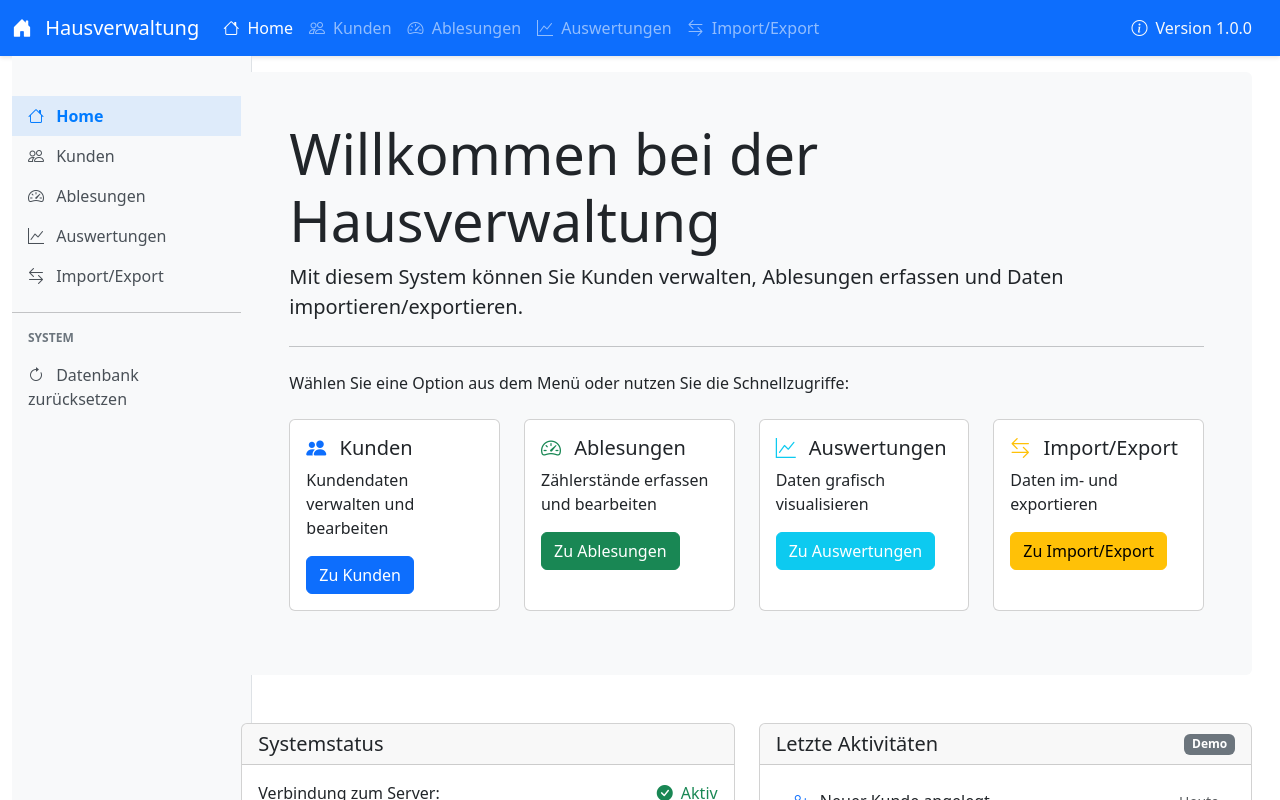
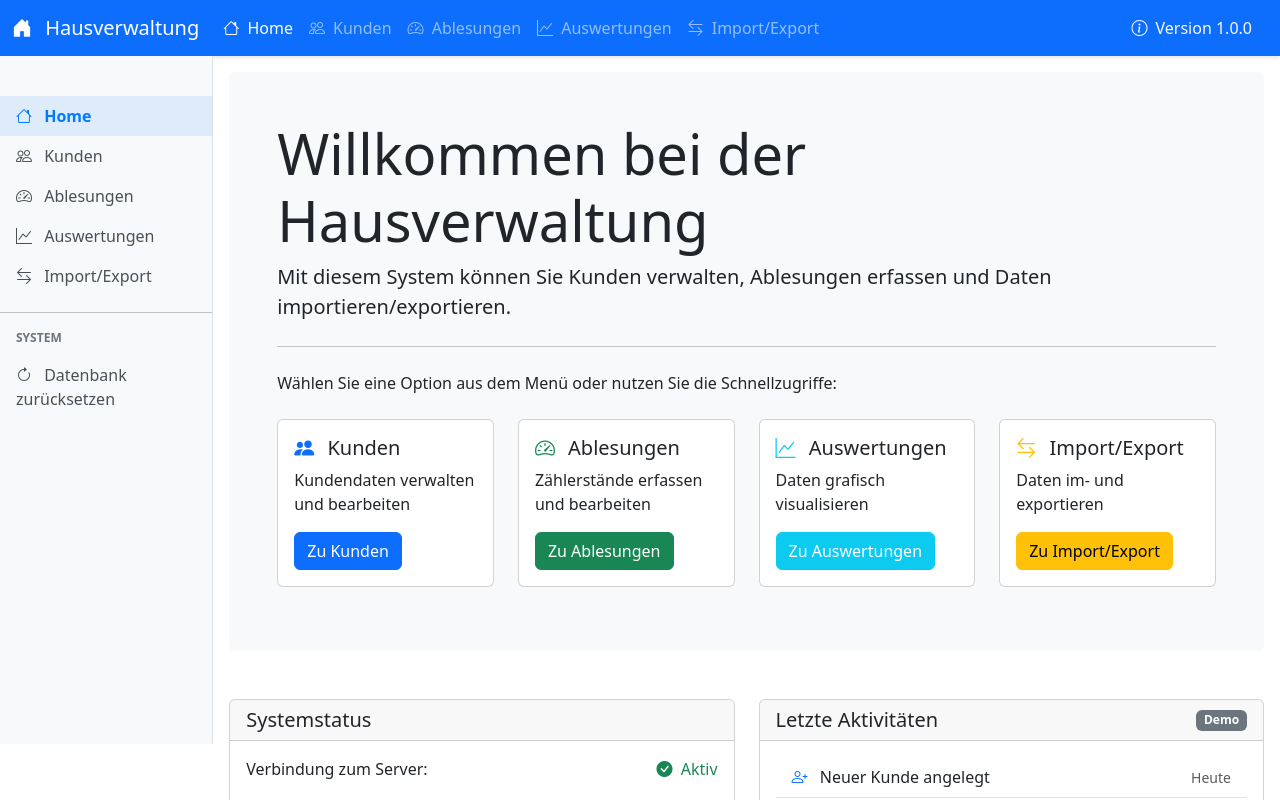
Before and after one commit to Andreas11123/3FA091---Meerschweinchen, a Vue app in the folder frontend/: page / in a window 1280 px wide. Shown: the top 800 px of the page. Built offline with nearby package versions, Linux system fonts and the light colour scheme.

Commit message:
css änderungen

```diff
--- a/frontend/src/App.vue
+++ b/frontend/src/App.vue
@@ -3,26 +3,40 @@
     <Navbar />
 
     <div class="main-content">
-      <div class="container-fluid">
-        <div class="row">
-          <div class="col-md-2 d-none d-md-block">
-            <Sidebar />
+      <div class="container-fluid p-0">
+        <div class="row g-0">
+          <!-- Sidebar - nur auf md und größeren Bildschirmen anzeigen -->
+          <div class="col-md-2 d-none d-md-block sidebar-container">
+            <div class="sidebar-content">
+              <Sidebar />
+            </div>
           </div>
 
-          <main class="col-md-10">
+          <!-- Hauptinhalt - nimmt den Rest des Platzes ein -->
+          <main class="col-12 col-md-10 main-column">
             <div class="main-wrapper py-3">
+              <!-- Loading-Overlay -->
               <div v-if="loading" class="loading-overlay">
                 <div class="spinner-border text-primary" role="status">
                   <span class="visually-hidden">Wird geladen...</span>
                 </div>
               </div>
 
+              <!-- Fehleranzeige -->
               <div v-if="error" class="alert alert-danger alert-dismissible fade show" role="alert">
                 {{ error }}
                 <button type="button" class="btn-close" @click="clearError" aria-label="Close"></button>
               </div>
 
-              <router-view />
+              <!-- Mobilmenü - nur auf kleinen Bildschirmen anzeigen -->
+              <div class="d-md-none mb-3">
+                <MobileSidebar />
+              </div>
+
+              <!-- Router-View für die Hauptinhalte -->
+              <div class="content-container">
+                <router-view />
+              </div>
             </div>
           </main>
         </div>
@@ -39,13 +53,15 @@ import { useStore } from 'vuex'
 import Navbar from '@/components/common/Navbar.vue'
 import Sidebar from '@/components/common/Sidebar.vue'
 import Footer from '@/components/common/Footer.vue'
+import MobileSidebar from '@/components/common/MobileSidebar.vue' // Eine neue Komponente für mobile Geräte
 
 export default {
   name: 'App',
   components: {
     Navbar,
     Sidebar,
-    Footer
+    Footer,
+    MobileSidebar
   },
   setup() {
     const store = useStore()
@@ -67,6 +83,9 @@ export default {
 </script>
 
 <style>
+/* Bootstrap Icons Einbindung - an den Anfang verschieben */
+@import url("https://cdn.jsdelivr.net/npm/bootstrap-icons@1.10.5/font/bootstrap-icons.css");
+
 /* Globale Styles */
 html, body {
   height: 100%;
@@ -76,16 +95,55 @@ html, body {
 body {
   font-family: 'Segoe UI', Tahoma, Geneva, Verdana, sans-serif;
   background-color: #f8f9fa;
+  overflow-x: hidden; /* Verhindert horizontales Scrollen auf Seitenebene */
 }
 
 .app-container {
   display: flex;
   flex-direction: column;
   min-height: 100vh;
+  width: 100%;
+  max-width: 100vw; /* Begrenzt die maximale Breite auf die Viewport-Breite */
+  overflow-x: hidden;
 }
 
 .main-content {
   flex: 1;
+  width: 100%;
+}
+
+/* Sidebar-Container - VOLLSTÄNDIG AKTUALISIERT */
+.sidebar-container {
+  background-color: #f8f9fa;
+  border-right: 1px solid #dee2e6;
+  height: calc(100vh - 56px - 56px); /* Viewport - Navbar - Footer */
+  position: fixed; /* Änderung von sticky zu fixed */
+  top: 56px; /* Navbar-Höhe */
+  left: 0; /* Am linken Rand fixieren */
+  width: 16.66%; /* Entspricht col-md-2 */
+  overflow: hidden; /* Verhindert jedes Scrollen */
+  z-index: 1000; /* Damit die Sidebar über anderen Inhalten liegt */
+}
+
+/* Neuer Container für den Sidebar-Inhalt - AKTUALISIERT */
+.sidebar-content {
+  height: 100%;
+  width: 100%;
+  overflow: hidden; /* Kein Scrollen erlauben */
+  padding-right: 0;
+}
+
+/* Hauptspalte - AKTUALISIERT */
+.main-column {
+  padding-left: 15px;
+  padding-right: 15px;
+  margin-left: 16.66%; /* Gleiche Breite wie die Sidebar auf Desktop */
+}
+
+/* Content-Container mit Scrolling */
+.content-container {
+  width: 100%;
+  overflow-x: auto; /* Ermöglicht horizontales Scrollen innerhalb des Containers */
 }
 
 .main-wrapper {
@@ -107,6 +165,32 @@ body {
   z-index: 9999;
 }
 
-/* Bootstrap Icons Einbindung */
-@import url("https://cdn.jsdelivr.net/npm/bootstrap-icons@1.10.5/font/bootstrap-icons.css");
+/* Responsive Tabellen und Karten */
+.table-responsive {
+  overflow-x: auto;
+  width: 100%;
+}
+
+.card {
+  max-width: 100%;
+  overflow: hidden;
+}
+
+/* Anpassungen für mobile Geräte */
+@media (max-width: 767.98px) {
+  .sidebar-container {
+    display: none; /* Auf Mobilgeräten ausblenden */
+  }
+
+  .main-column {
+    margin-left: 0; /* Kein Margin auf Mobilgeräten */
+    width: 100%;
+    padding-left: 10px;
+    padding-right: 10px;
+  }
+
+  .main-wrapper {
+    padding: 0.5rem;
+  }
+}
 </style>
--- a/frontend/src/components/analytics/YearlyConsumptionChart.vue
+++ b/frontend/src/components/analytics/YearlyConsumptionChart.vue
@@ -293,5 +293,16 @@ export default {
 .chart-container {
   height: 400px;
   width: 100%;
+  max-width: 100%;
+}
+
+.card {
+  max-width: 100%;
+  overflow: hidden;
+}
+
+.row {
+  margin-right: 0;
+  margin-left: 0;
 }
 </style>
--- a/frontend/src/components/customers/CustomerList.vue
+++ b/frontend/src/components/customers/CustomerList.vue
@@ -389,4 +389,12 @@ export default {
 .table tbody tr {
   cursor: pointer;
 }
+.table-responsive {
+  overflow-x: auto;
+  width: 100%;
+}
+.card {
+  max-width: 100%;
+  overflow: hidden;
+}
 </style>
--- a/frontend/src/components/readings/ReadingList.vue
+++ b/frontend/src/components/readings/ReadingList.vue
@@ -508,4 +508,15 @@ export default {
 .table th {
   cursor: pointer;
 }
+.table tbody tr {
+  cursor: pointer;
+}
+.table-responsive {
+  overflow-x: auto;
+  width: 100%;
+}
+.card {
+  max-width: 100%;
+  overflow: hidden;
+}
 </style>
```
